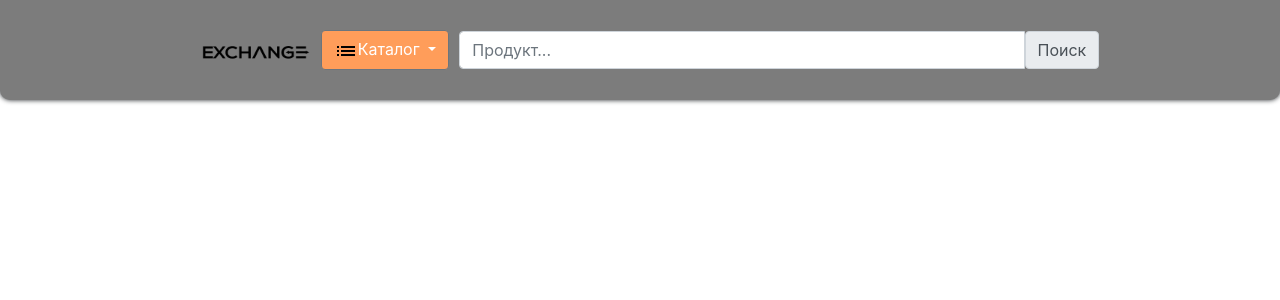
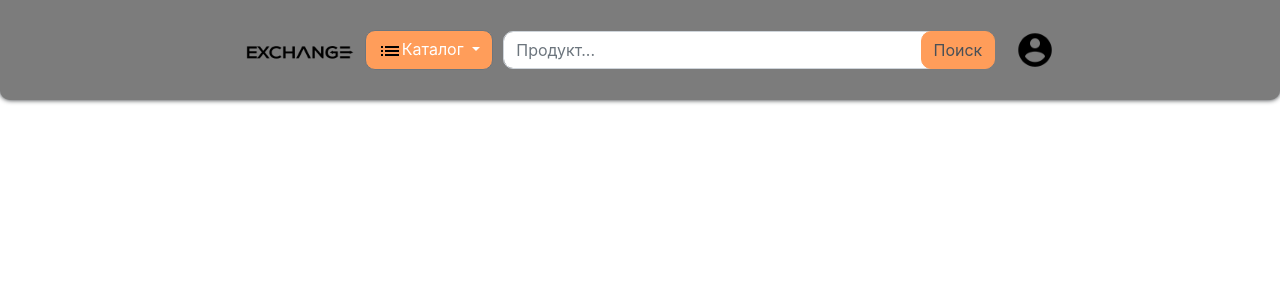
Before and after one commit to JabaXNT/YandexWEBProject, a Flask app: page / in a window 1280 px wide. Shown: the top 300 px of the page. Run offline with Flask 2, Linux system fonts and the light colour scheme; some libraries are stand-ins or nearby versions.

```diff
--- a/templates/main.html
+++ b/templates/main.html
@@ -5,11 +5,13 @@
     <title>Exchange</title>
 </head>
 <body>
-<header style="background-color: #7C7C7C; width: 100%; text-align: center; border-radius: 0 0 10px 10px; box-shadow: 0 0 5px;" class="flex-container">
-    <a href="/"><img src="../static/exchange-01_4x.png" height="100" width="150" style="display: inline-block; margin-right: -10px"/></a>
-    <div style="display: inline-block; margin-right: 10px" class="dropdown">
+<header style="background-color: #7C7C7C; width: 100%; text-align: center; border-radius: 0 0 10px 10px; box-shadow: 0 0 5px;"
+        class="flex-container">
+    <a href="/"><img src="../static/exchange-01_4x.png" height="100" width="150"
+                     style="display: inline-block; margin-right: -10px"/></a><!--Главная-->
+    <div style="margin-right: 10px" class="dropdown">
         <button class="btn btn-secondary dropdown-toggle" type="button" id="dropdownMenuButton1"
-                data-bs-toggle="dropdown" aria-expanded="false" style="background-color: #FF9D5A">
+                data-bs-toggle="dropdown" aria-expanded="false" style="background-color: #FF9D5A; border-radius: 10px">
             <img src="../static/list.png"/>Каталог
         </button>
         <ul class="dropdown-menu" aria-labelledby="dropdownMenuButton1">
@@ -17,15 +19,17 @@
             <li><a class="dropdown-item">Другое действие</a></li>
             <li><a class="dropdown-item">Что-то еще здесь</a></li>
         </ul>
-    </div>
-    <div class="input-group mb-3" style="width: 50%; height: auto">
-        <input type="text" class="form-control" placeholder="Продукт..."
+    </div><!--Каталог-->
+    <div class="input-group mb-3" style="width: 40%; height: auto">
+        <input type="text" class="form-control" placeholder="Продукт..." style="border-radius: 10px"
                aria-label="Имя пользователя получателя" aria-describedby="basic-addon2">
-        <span class="input-group-text" id="basic-addon2" style="height: fit-content"><a>Поиск</a></span>
-    </div>
+        <span class="input-group-text" id="basic-addon2"
+              style="height: fit-content; background: #ff9d5a; border-color: #ff9d5a; position: relative; left: -20px; border-radius: 10px"><a>Поиск</a></span>
+    </div><!--Поиск-->
+    <a href="/reg"><img src="../static/account.png" style="width: 40px; border-radius: 20px"></a> <!--ЛК-->
 </header>
+<script src="https://cdn.jsdelivr.net/npm/@popperjs/core@2.9.1/dist/umd/popper.min.js"></script>
 <script src="https://code.jquery.com/jquery-3.3.1.slim.min.js"></script>
-<script src="https://cdnjs.cloudflare.com/ajax/libs/popper.js/1.14.7/umd/popper.min.js"></script>
 <script src="https://stackpath.bootstrapcdn.com/bootstrap/4.3.1/js/bootstrap.min.js"></script>
 </body>
 </html>
```
Also changed, not shown: static/account.png (added).
